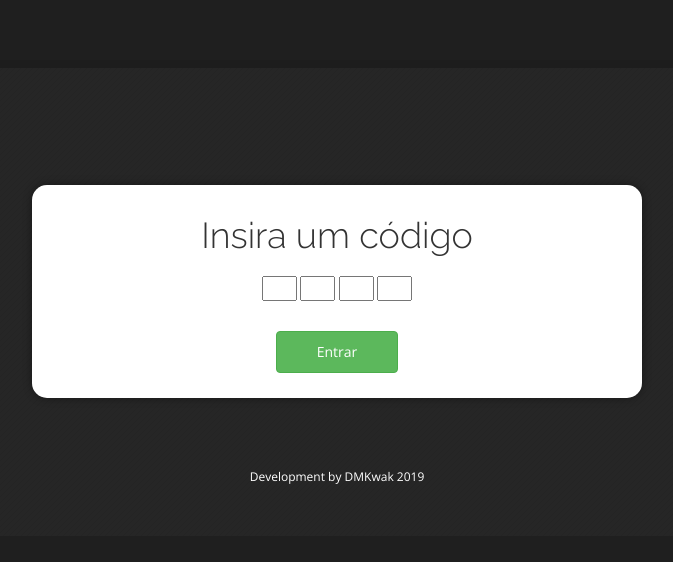
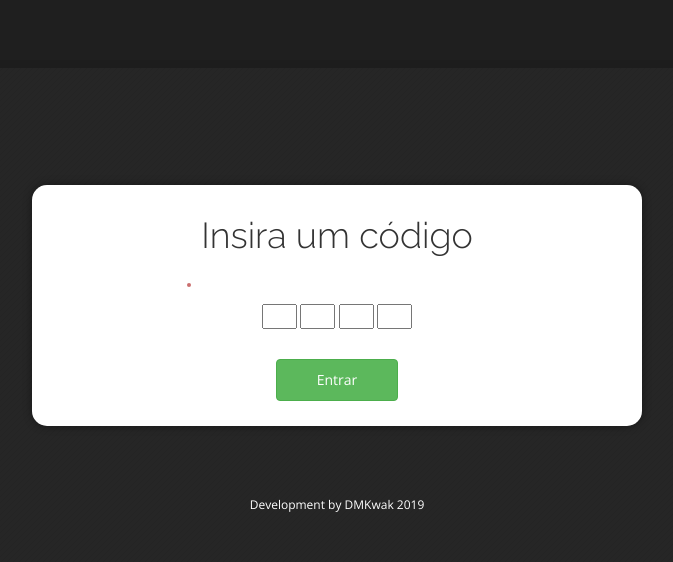
Before and after one commit to jeffersonkr/drink_flow_control, a Django app: page / in a window 1280 px wide. Shown: the top 562 px of the page, without its empty margins (303-976 px from the left). Run offline with Django 3.2, Linux system fonts and the light colour scheme; some libraries are stand-ins or nearby versions.

Commit message:
add tag for error

```diff
--- a/core/templates/login.html
+++ b/core/templates/login.html
@@ -8,7 +8,7 @@
 			<legend>Insira um código</legend>
 
 			<div class="body">
-				<!-- first name -->
+				<ul class="errorlist"><li style="text-align:center;">{{ error }}</li></ul>
 				<input name="primeiro_digito" class="input-huge one_number" maxlength="1" type="number" required>
 				<input name="segundo_digito" class="input-huge one_number" maxlength="1" type="number" required>
 				<input name="terceiro_digito" class="input-huge one_number" maxlength="1" type="number" required>
```
